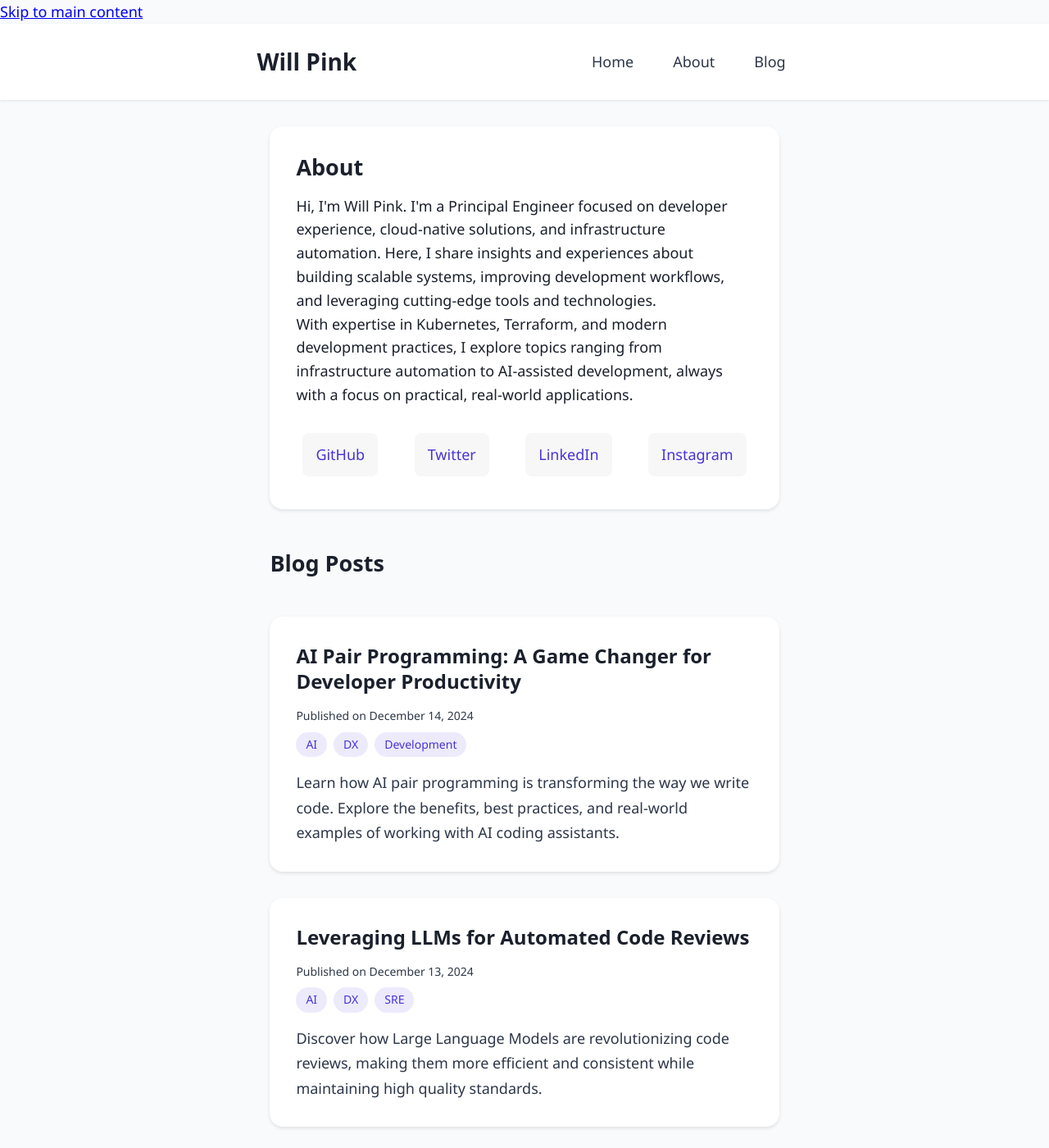
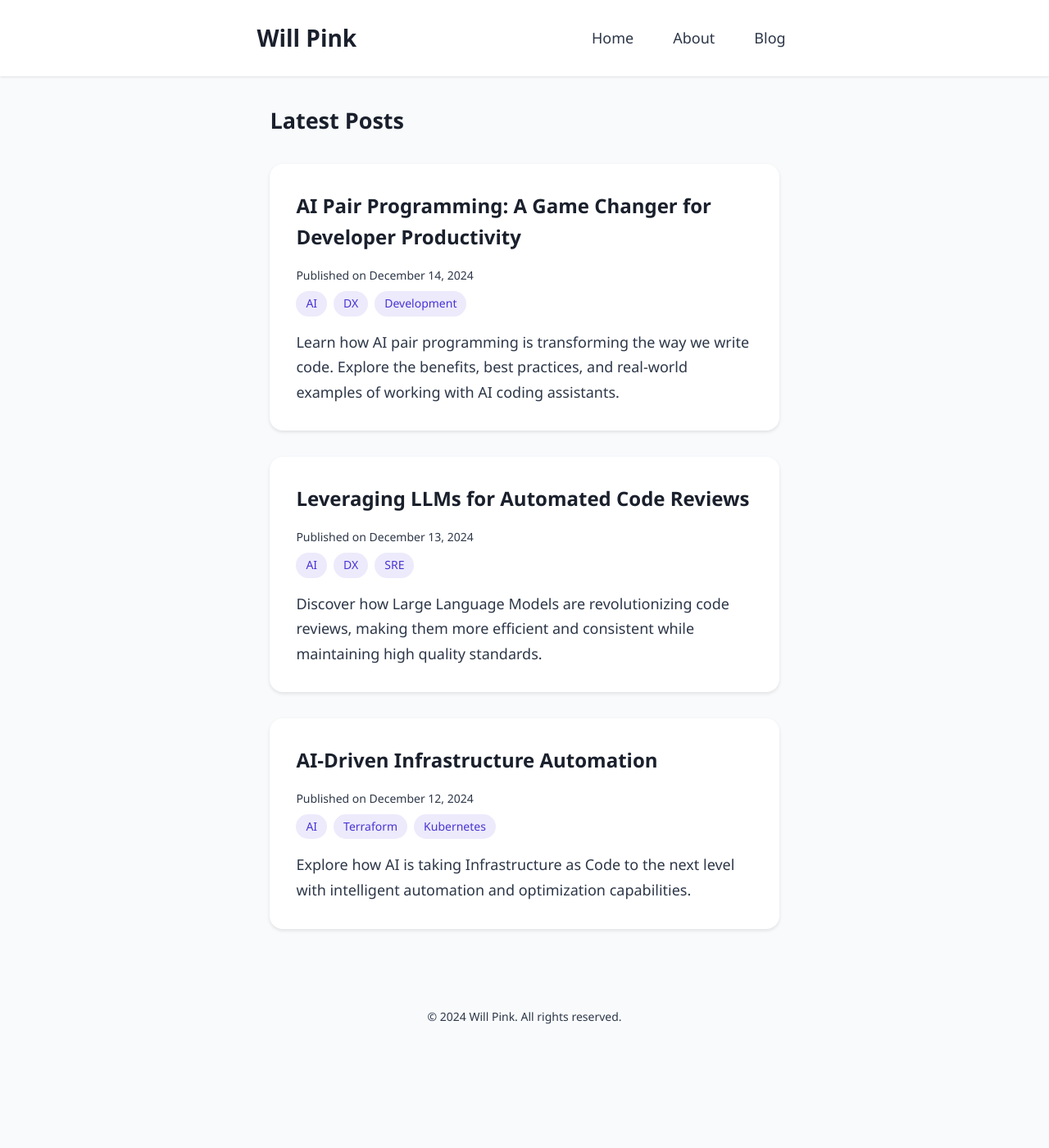
Before and after one commit to MrPink/mrpink.github.io, a Jekyll site: the page index.html, which Jekyll copies as it is, in a window 1280 px wide and 1400 px high. Shown: the whole window at 82% size. Built offline with Jekyll 4.4.1, drawn with Linux system fonts in a browser that asks for light colours.

Commit message:
Move About section to separate page and update navigation

```diff
--- a/index.html
+++ b/index.html
@@ -86,58 +86,6 @@
             padding: 0 1.5rem;
         }
 
-        .about-section {
-            background: var(--card-background);
-            border-radius: 1rem;
-            padding: 2rem;
-            margin-bottom: 3rem;
-            box-shadow: 0 2px 4px rgba(0, 0, 0, 0.1);
-        }
-
-        h1, h2, h3 {
-            font-family: var(--heading-font);
-            color: var(--primary-color);
-            line-height: 1.3;
-            margin-bottom: 1rem;
-        }
-
-        .about-section h2 {
-            font-size: 2rem;
-            color: var(--accent-color);
-        }
-
-        .about-text {
-            margin-bottom: 1.5rem;
-        }
-
-        .social-links {
-            display: flex;
-            gap: 1rem;
-            flex-wrap: wrap;
-            margin-top: 1.5rem;
-        }
-
-        .social-link {
-            display: inline-flex;
-            align-items: center;
-            gap: 0.5rem;
-            padding: 0.75rem 1rem;
-            background-color: #f7f7f7;
-            border-radius: 0.5rem;
-            color: var(--accent-color);
-            text-decoration: none;
-            font-weight: 500;
-            transition: all 0.2s ease;
-        }
-
-        .social-link:hover,
-        .social-link:focus {
-            background-color: var(--accent-color);
-            color: white;
-            transform: translateY(-2px);
-            outline: none;
-        }
-
         .blog-section {
             display: grid;
             gap: 2rem;
@@ -219,22 +167,24 @@
                 display: block;
                 width: 100%;
             }
+        }
 
-            .social-links {
-                flex-direction: column;
-            }
-
-            .social-link {
-                width: 100%;
-                justify-content: center;
+        @media (prefers-reduced-motion: reduce) {
+            .post-card {
+                transition: none;
             }
         }
 
-        @media (prefers-reduced-motion: reduce) {
-            .post-card,
-            .social-link {
-                transition: none;
-            }
+        .sr-only {
+            position: absolute;
+            width: 1px;
+            height: 1px;
+            padding: 0;
+            margin: -1px;
+            overflow: hidden;
+            clip: rect(0, 0, 0, 0);
+            white-space: nowrap;
+            border: 0;
         }
     </style>
 </head>
@@ -245,41 +195,19 @@
         <nav role="navigation" aria-label="Main navigation">
             <a href="/" class="logo" aria-label="Will Pink's Blog">Will Pink</a>
             <div class="nav-links">
-                <a href="#home" aria-current="page">Home</a>
-                <a href="#about">About</a>
-                <a href="#blog">Blog</a>
+                <a href="/" aria-current="page">Home</a>
+                <a href="/about.html">About</a>
+                <a href="/#blog">Blog</a>
             </div>
         </nav>
     </header>
 
     <main id="main-content" role="main">
-        <section class="about-section" id="about" aria-labelledby="about-heading">
-            <h1 id="about-heading">About</h1>
-            <div class="about-text">
-                <p>Hi, I'm Will Pink. I'm a Principal Engineer focused on developer experience, cloud-native solutions, and infrastructure automation. Here, I share insights and experiences about building scalable systems, improving development workflows, and leveraging cutting-edge tools and technologies.</p>
-                <p>With expertise in Kubernetes, Terraform, and modern development practices, I explore topics ranging from infrastructure automation to AI-assisted development, always with a focus on practical, real-world applications.</p>
-            </div>
-            <nav class="social-links" aria-label="Social links">
-                <a href="https://github.com/MrPink" class="social-link" target="_blank" rel="noopener noreferrer" aria-label="GitHub Profile">
-                    GitHub
-                </a>
-                <a href="https://twitter.com/MrPink" class="social-link" target="_blank" rel="noopener noreferrer" aria-label="Twitter Profile">
-                    Twitter
-                </a>
-                <a href="https://www.linkedin.com/in/william-p-2b019a8/" class="social-link" target="_blank" rel="noopener noreferrer" aria-label="LinkedIn Profile">
-                    LinkedIn
-                </a>
-                <a href="https://www.instagram.com/mrpinksss/" class="social-link" target="_blank" rel="noopener noreferrer" aria-label="Instagram Profile">
-                    Instagram
-                </a>
-            </nav>
-        </section>
-
         <section class="blog-section" id="blog" aria-labelledby="blog-heading">
-            <h2 id="blog-heading" class="sr-only">Blog Posts</h2>
+            <h1 id="blog-heading">Latest Posts</h1>
 
             <article class="post-card">
-                <h3 class="post-title">AI Pair Programming: A Game Changer for Developer Productivity</h3>
+                <h2 class="post-title">AI Pair Programming: A Game Changer for Developer Productivity</h2>
                 <div class="post-meta">
                     <time datetime="2024-12-14">Published on December 14, 2024</time>
                     <div class="tags">
@@ -294,7 +222,7 @@
             </article>
 
             <article class="post-card">
-                <h3 class="post-title">Leveraging LLMs for Automated Code Reviews</h3>
+                <h2 class="post-title">Leveraging LLMs for Automated Code Reviews</h2>
                 <div class="post-meta">
                     <time datetime="2024-12-13">Published on December 13, 2024</time>
                     <div class="tags">
@@ -309,7 +237,7 @@
             </article>
 
             <article class="post-card">
-                <h3 class="post-title">AI-Driven Infrastructure Automation</h3>
+                <h2 class="post-title">AI-Driven Infrastructure Automation</h2>
                 <div class="post-meta">
                     <time datetime="2024-12-12">Published on December 12, 2024</time>
                     <div class="tags">
```
Also changed, not shown: about.html (+4 -4 lines).
